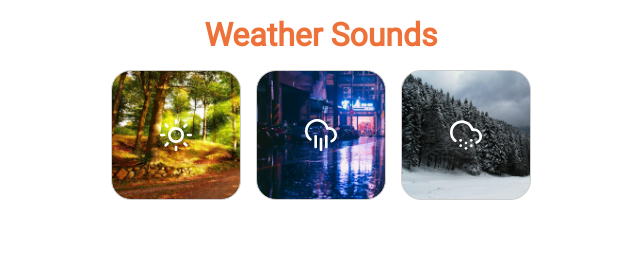
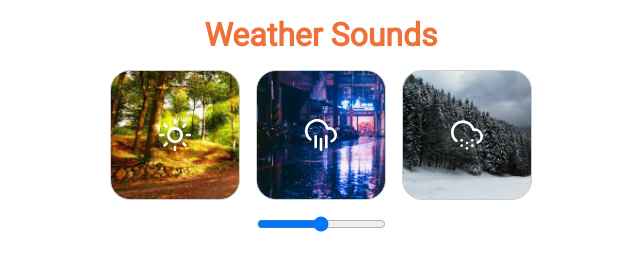
Before and after one commit to Myshgun/weather-sounds, a website built with webpack: page public/index.html in a window 1280 px wide. Shown: the whole page, without its empty margins (319-959 px from the left). Built offline with nearby package versions, Linux system fonts and the light colour scheme.

Commit message:
feat: implement volume control

```diff
--- a/src/index.css
+++ b/src/index.css
@@ -22,9 +22,15 @@ h1 {
 
 main {
   display: flex;
-  justify-content: space-between;
+  flex-direction: column;
+  align-items: center;
   max-width: 420px;
   margin: 1rem auto;
+}
+
+.audio-manager {
+  display: flex;
+  gap: 1rem;
 }
 
 .audio-box {
@@ -43,3 +49,7 @@ main {
 .audio-box img {
   width: 25%;
 }
+
+.volume-control {
+  margin-top: 1rem;
+}
--- a/src/index.js
+++ b/src/index.js
@@ -7,24 +7,27 @@ const ICON = {
 };
 
 const mainBox = document.querySelector("#app");
+const audioManager = document.createElement("div");
+audioManager.className = "audio-manager";
+mainBox.append(audioManager);
 
 const summerBox = document.createElement("div");
 summerBox.classList.add("audio-box", "summer");
 summerBox.style.backgroundImage = "url('./assets/summer-bg.jpg')";
 summerBox.innerHTML = `<img src=${ICON.summer} />`;
-mainBox.appendChild(summerBox);
+audioManager.appendChild(summerBox);
 
 const rainyBox = document.createElement("div");
 rainyBox.classList.add("audio-box", "rainy");
 rainyBox.style.backgroundImage = "url('./assets/rainy-bg.jpg')";
 rainyBox.innerHTML = `<img src=${ICON.rainy} />`;
-mainBox.appendChild(rainyBox);
+audioManager.appendChild(rainyBox);
 
 const winterBox = document.createElement("div");
 winterBox.classList.add("audio-box", "winter");
 winterBox.style.backgroundImage = "url('./assets/winter-bg.jpg')";
 winterBox.innerHTML = `<img src=${ICON.winter} />`;
-mainBox.appendChild(winterBox);
+audioManager.appendChild(winterBox);
 
 let activeAudio = null;
 let currentPlayingUrl = null;
@@ -78,3 +81,13 @@ mainBox.addEventListener("click", (event) => {
       break;
   }
 });
+
+const volumeControl = document.createElement("div");
+volumeControl.className = "volume-control";
+volumeControl.innerHTML = `<input type="range" id="volume" min="0" max="100" value="50" />`;
+
+mainBox.append(volumeControl);
+
+volumeControl.addEventListener("input", (event) => {
+  activeAudio.volume = event.target.value / 100;
+});
```
